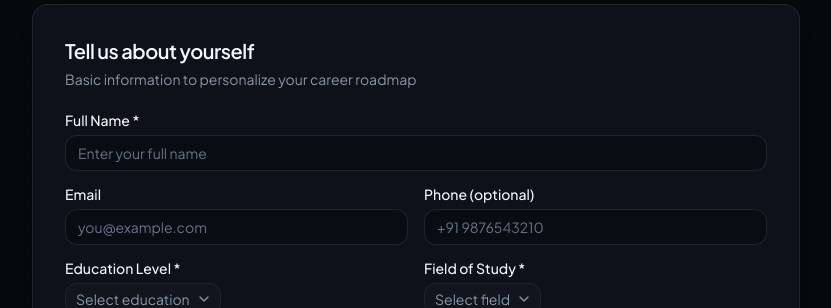
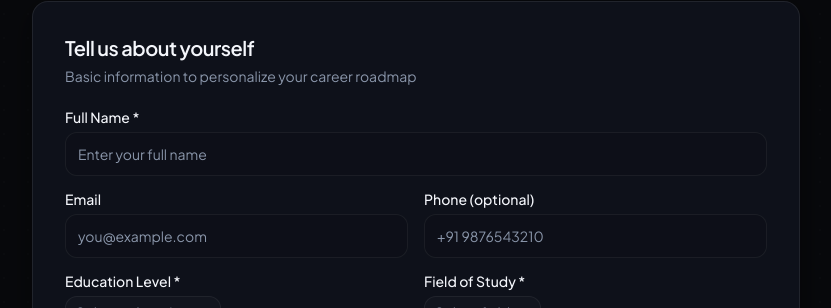
Before and after one commit to z-lovejeet/career-coach, a Next.js app: page /onboarding in a window 1280 px wide. Shown: the part 238-546 px from the top of the page, without its empty margins (224-1055 px from the left). Built offline with nearby package versions, Linux system fonts and the light colour scheme; no server answers.

Commit message:
ui: refine input and textarea focus and border styling

```diff
--- a/src/components/ui/input.tsx
+++ b/src/components/ui/input.tsx
@@ -9,7 +9,7 @@ function Input({ className, type, ...props }: React.ComponentProps<"input">) {
       type={type}
       data-slot="input"
       className={cn(
-        "h-9 w-full min-w-0 rounded-lg border border-white/[0.1] bg-[#0A0C13] px-3 py-1.5 text-sm text-foreground placeholder:text-[#64748B] transition-all outline-none focus-visible:border-primary/70 focus-visible:ring-2 focus-visible:ring-primary/20 disabled:pointer-events-none disabled:cursor-not-allowed disabled:opacity-40 aria-invalid:border-rose-500/50 aria-invalid:ring-2 aria-invalid:ring-rose-500/20",
+        "h-11 w-full min-w-0 rounded-lg border border-input bg-card/50 px-3 py-1.5 text-sm text-foreground placeholder:text-muted-foreground transition-[border-color,box-shadow] outline-none focus-visible:border-primary/70 focus-visible:ring-2 focus-visible:ring-primary/20 disabled:pointer-events-none disabled:cursor-not-allowed disabled:opacity-40 aria-invalid:border-rose-500/50 aria-invalid:ring-2 aria-invalid:ring-rose-500/20",
         className
       )}
       {...props}
--- a/src/components/ui/textarea.tsx
+++ b/src/components/ui/textarea.tsx
@@ -7,7 +7,7 @@ function Textarea({ className, ...props }: React.ComponentProps<"textarea">) {
     <textarea
       data-slot="textarea"
       className={cn(
-        "flex min-h-20 w-full rounded-lg border border-white/[0.1] bg-[#0A0C13] px-3 py-2 text-sm text-foreground placeholder:text-[#64748B] transition-all outline-none focus-visible:border-primary/70 focus-visible:ring-2 focus-visible:ring-primary/20 disabled:cursor-not-allowed disabled:opacity-40 aria-invalid:border-rose-500/50 aria-invalid:ring-2 aria-invalid:ring-rose-500/20",
+        "flex min-h-20 w-full rounded-lg border border-input bg-card/50 px-3 py-2 text-sm text-foreground placeholder:text-muted-foreground transition-[border-color,box-shadow] outline-none focus-visible:border-primary/70 focus-visible:ring-2 focus-visible:ring-primary/20 disabled:cursor-not-allowed disabled:opacity-40 aria-invalid:border-rose-500/50 aria-invalid:ring-2 aria-invalid:ring-rose-500/20",
         className
       )}
       {...props}
```
